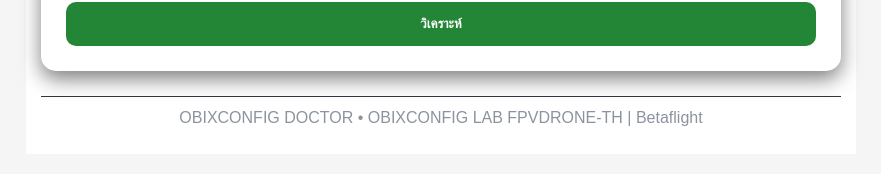
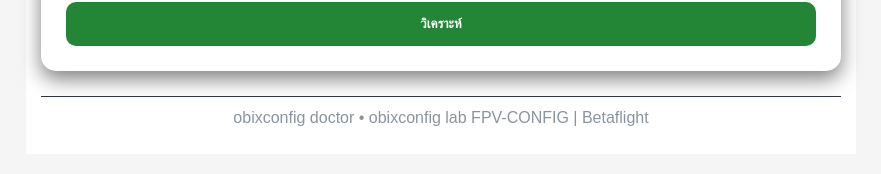
Before and after one commit to Santipap250/obixconfigdoctor-dev, a Flask app: page /app in a window 1280 px wide. Shown: the part 731-905 px from the top of the page, without its empty margins (199-1080 px from the left). Run offline with Flask 3, Linux system fonts and the light colour scheme.

Commit message:
Update index.html

```diff
--- a/templates/index.html
+++ b/templates/index.html
@@ -2,7 +2,7 @@
 <html lang="th">
 <head>
 <meta charset="UTF-8">
-<title>OBIX CONFIG DOCTOR</title>
+<title>Obixconfig Doctor</title>
 <meta name="viewport" content="width=device-width, initial-scale=1.0">
 
 <link rel="stylesheet" href="{{ url_for('static', filename='css/style.css') }}">
@@ -191,8 +191,8 @@ new Chart(noiseCtx, {
 {% endif %}
 
 <footer>
-OBIXCONFIG DOCTOR • OBIXCONFIG LAB
-    FPVDRONE-TH | Betaflight
+obixconfig doctor • obixconfig lab
+    FPV-CONFIG | Betaflight
 </footer>
 </div>
 </body>
```
